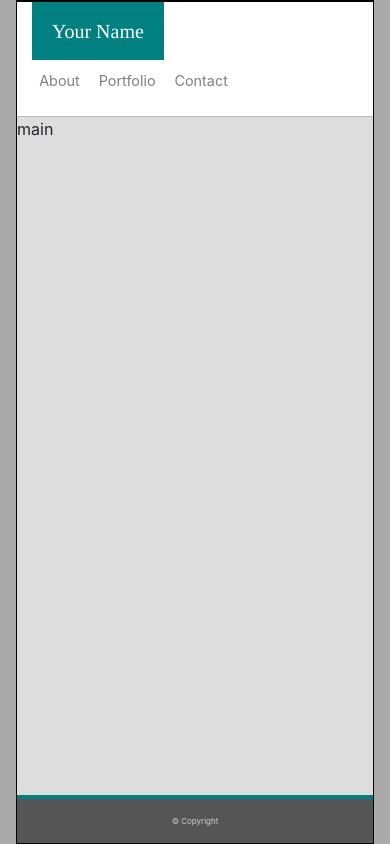
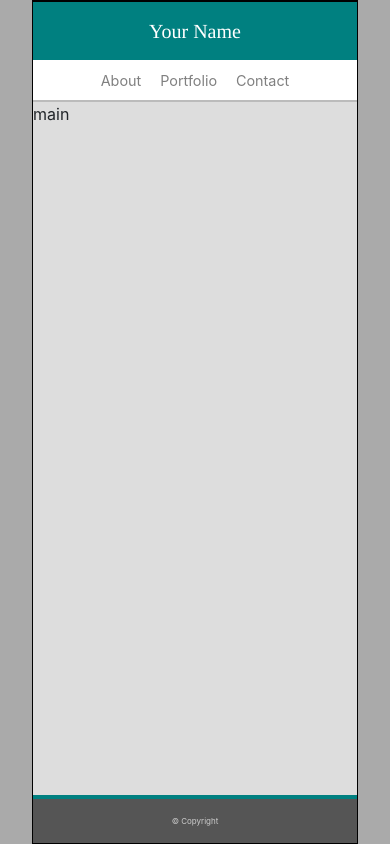
Before and after one commit to zenglenn42/utbc2019-hw-02-portfolio, a plain HTML site: page index.html in a window 390 px wide. Drawn offline with Linux system fonts and the light colour scheme.

Commit message:
make navbar responsive on phone-sized viewports

```diff
--- a/assets/style.css
+++ b/assets/style.css
@@ -7,6 +7,7 @@ body {
   border: 1px solid black;
   border-top-width: 2px;
   background-color: #aaa;
+  margin: 0 2em;
 }
 
 header {
@@ -31,6 +32,38 @@ a.navbar-link {
   color: gray;
   font-size: 0.9em;
   padding: 0 0.5em;
+  margin-right: 0;
+}
+
+/* Make navbar responsive on phones. */
+
+@media screen and (max-width: 640px) {
+  #nav-container {
+    max-width: 100%;
+    padding: 0 0;
+  }
+
+  .navbar-header {
+    width: 100%;
+    text-align: center;
+    margin-left: 0;
+    margin-right: 0;
+  }
+
+  a.navbar-brand {
+    display: block;
+    margin: 0 auto;
+  }
+
+  p.navbar-text.navbar-right {
+    background-color: white;
+    border-bottom-width: 1px;
+    border-bottom-style: solid;
+    border-bottom-color: #bbb;
+    margin-bottom: 0;
+    text-align: center;
+    width: 100%;
+  }
 }
 
 main {
--- a/index.html
+++ b/index.html
@@ -9,10 +9,10 @@
     />
     <link rel="stylesheet" href="assets/style.css" />
   </head>
-  <body class="mx-3">
+  <body>
     <header>
       <nav class="navbar navbar-default navbar-fixed-top">
-        <div class="container">
+        <div class="container" id="nav-container">
           <div class="navbar-header">
             <a class="navbar-brand" href="#">Your Name</a>
           </div>
```
